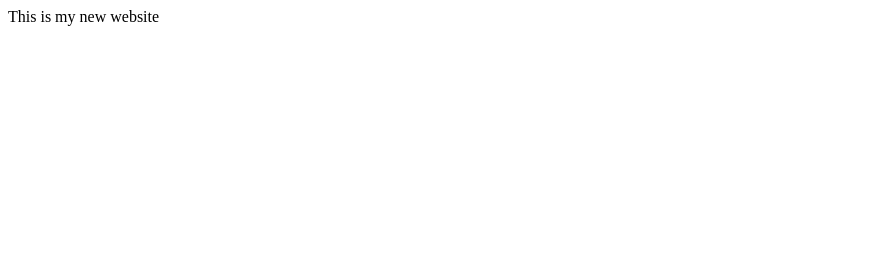
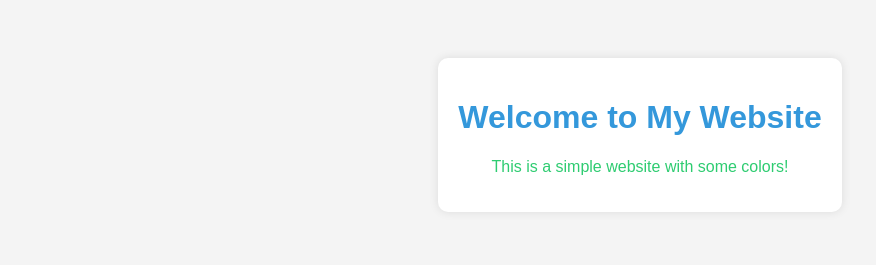
Before and after one commit to poonam1997dev/new-website, a plain HTML site: page index.html in a window 1280 px wide. Shown: the whole page, without its empty margins (0-876 px from the left). Drawn offline with Linux system fonts and the light colour scheme.

Commit message:
added some color

```diff
--- a/index.html
+++ b/index.html
@@ -1,2 +1,35 @@
 <!DOCTYPE html>
-<html>This is my new website</html>
+<html lang="en">
+<head>
+    <meta charset="UTF-8">
+    <meta name="viewport" content="width=device-width, initial-scale=1.0">
+    <title>My Colorful Website</title>
+    <style>
+        body {
+            background-color: #f4f4f4;
+            text-align: center;
+            font-family: Arial, sans-serif;
+            padding: 50px;
+        }
+        h1 {
+            color: #3498db;
+        }
+        p {
+            color: #2ecc71;
+        }
+        .container {
+            background-color: white;
+            padding: 20px;
+            border-radius: 10px;
+            box-shadow: 0 0 10px rgba(0, 0, 0, 0.1);
+            display: inline-block;
+        }
+    </style>
+</head>
+<body>
+    <div class="container">
+        <h1>Welcome to My Website</h1>
+        <p>This is a simple website with some colors!</p>
+    </div>
+</body>
+</html>
```
